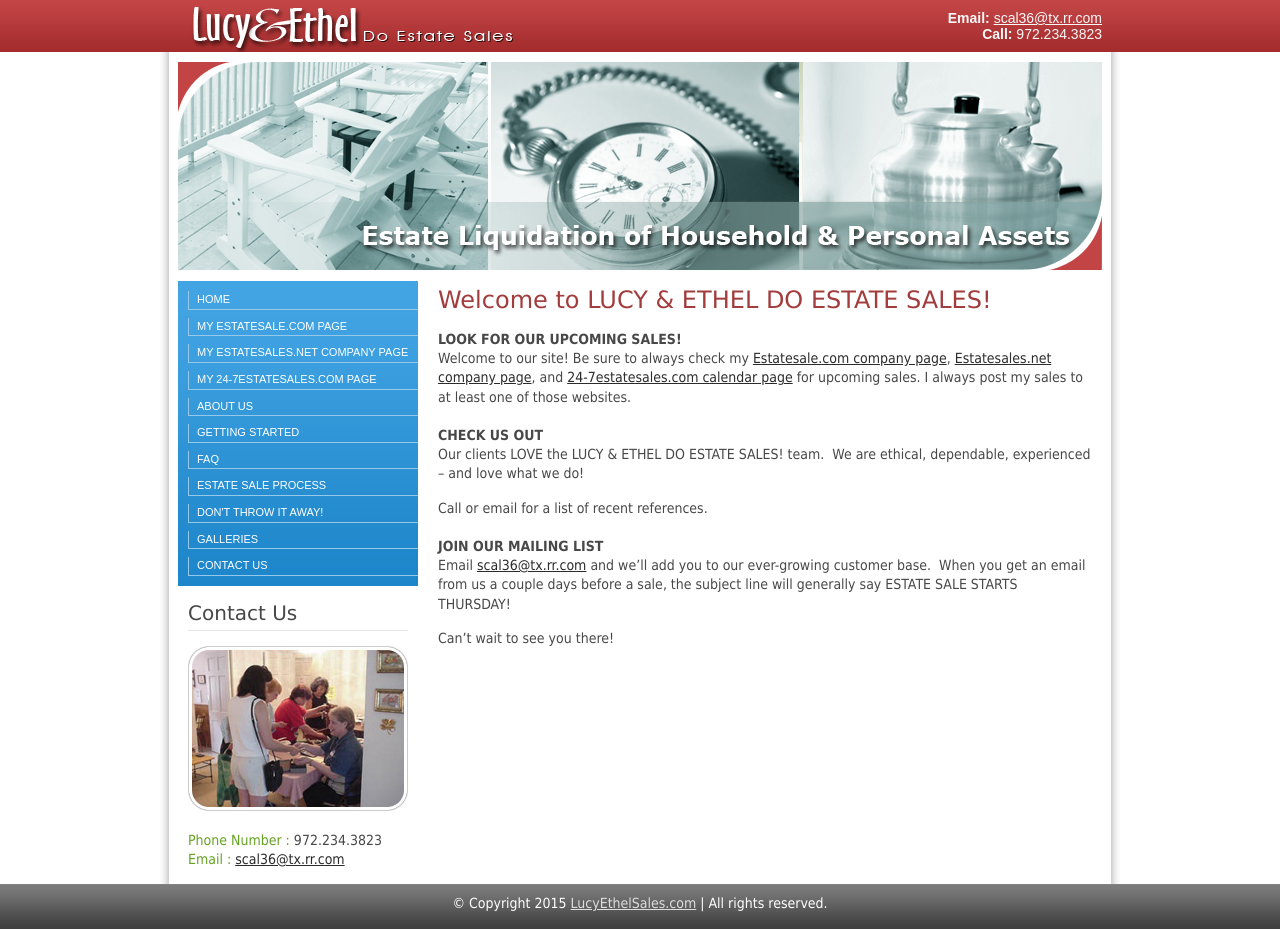
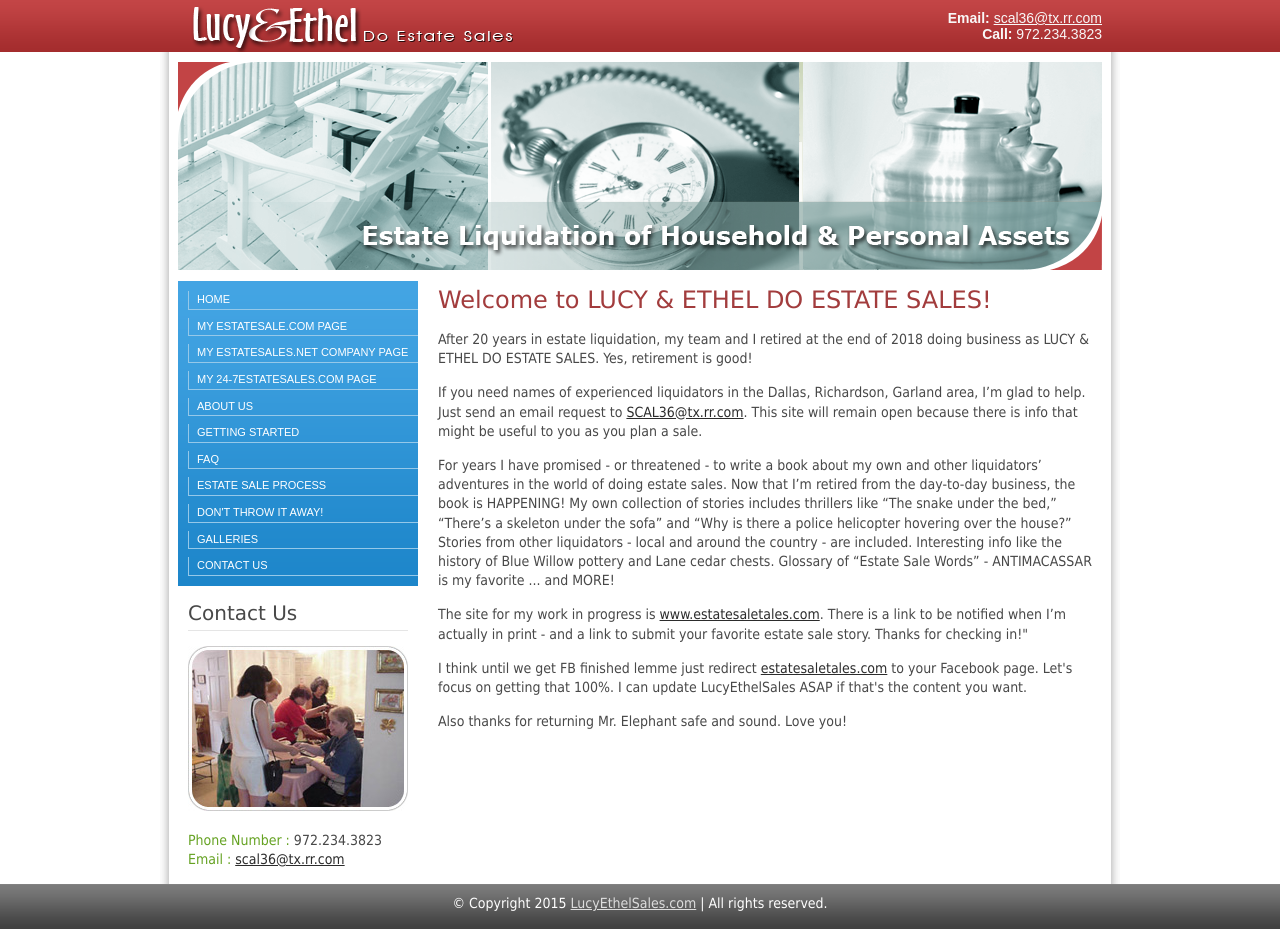
Before and after one commit to drupalninja/lucyethelsales, a Jekyll site: the page built from index.html, in a window 1280 px wide. Built offline with Jekyll 4.4.1, drawn with Linux system fonts in a browser that asks for light colours.

Commit message:
Update index.html
Updated homepage copy

```diff
--- a/index.html
+++ b/index.html
@@ -7,17 +7,17 @@ layout: page
   <h1 class="page-heading">Welcome to LUCY & ETHEL DO ESTATE SALES!</h1>
 
   <div class="content">
-    <p><strong>LOOK FOR OUR UPCOMING SALES!</strong><br>
-      Welcome to our site! Be sure to always check my <a target="blank" href="http://www.estatesale.com/companies/view/2313/LUCY-&amp;-ETHEL-DO-ESTATE-SALES!.html">Estatesale.com company page</a>,&nbsp;<a href="http://www.estatesales.net/estate-sale-companies/2567.aspx" target="_blank">Estatesales.net company page</a>, and&nbsp;<a href="http://www.24-7estatesales.com/calendar.html " target="_blank">24-7estatesales.com calendar page</a>&nbsp;for upcoming sales. I&nbsp;always post my sales to at least one of those websites.<br>
-      &nbsp;<br>
-      <strong>CHECK US OUT</strong><br>
-      Our clients LOVE the LUCY &amp; ETHEL DO ESTATE SALES! team.&nbsp; We are ethical, dependable, experienced – and love what we do!</p>
-    <p>Call or email for a list of recent references.<br>
-      &nbsp;<br>
-      <strong>JOIN OUR MAILING LIST</strong><br>
-      Email <a href="mailto:&lt;script&gt;document.write(String.fromCharCode(60,97,32,104,114,101,102,61,39,109,97,105,108,116,111,58,115,99,97,108,51,54,64,116,120,46,114,114,46,99,111,109,39,62,115,99,97,108,51,54,64,116,120,46,114,114,46,99,111,109,60,47,97,62));?subject=Join%20Mailing%20List%20Request"><script>document.write(String.fromCharCode(60,97,32,104,114,101,102,61,39,109,97,105,108,116,111,58,115,99,97,108,51,54,64,116,120,46,114,114,46,99,111,109,39,62,115,99,97,108,51,54,64,116,120,46,114,114,46,99,111,109,60,47,97,62));</script></a> and we’ll add you to our ever-growing customer base.&nbsp; When you get an email from us a couple days before a sale, the subject line will generally say ESTATE SALE STARTS THURSDAY!</p>
-    <p>Can’t wait to see you there!<br>
-      &nbsp;</p>
+    <p>After 20 years in estate liquidation, my team and I retired at the end of 2018 doing business as LUCY & ETHEL DO ESTATE SALES. Yes, retirement is good!</p>
+
+<p>If you need names of experienced liquidators in the Dallas, Richardson, Garland area, I’m glad to help. Just send an email request to <a href="mailto:SCAL36@tx.rr.com;">SCAL36@tx.rr.com</a>. This site will remain open because there is info that might be useful to you as you plan a sale.</p>
+
+<p>For years I have promised - or threatened - to write a book about my own and other liquidators’ adventures in the world of doing estate sales. Now that I’m retired from the day-to-day business, the book is HAPPENING! My own collection of stories includes thrillers like “The snake under the bed,” “There’s a skeleton under the sofa” and “Why is there a police helicopter hovering over the house?” Stories from other liquidators - local and around the country - are included. Interesting info like the history of Blue Willow pottery and Lane cedar chests. Glossary of  “Estate Sale Words” - ANTIMACASSAR is my favorite ... and MORE!</p>
+
+    <p>The site for my work in progress is <a href="http://>www.estatesaletales.com/">www.estatesaletales.com</a>. There is a link to be notified when I’m actually in print - and a link to submit your favorite estate sale story. Thanks for checking in!"</p>
+
+<p>I think until we get FB finished lemme just redirect <a href="http://>www.estatesaletales.com/">estatesaletales.com</a> to your Facebook page. Let's focus on getting that 100%. I can update LucyEthelSales ASAP if that's the content you want.</p>
+
+      <p>Also thanks for returning Mr. Elephant safe and sound. Love you!</p>
   </div>
 
 </div>
```
